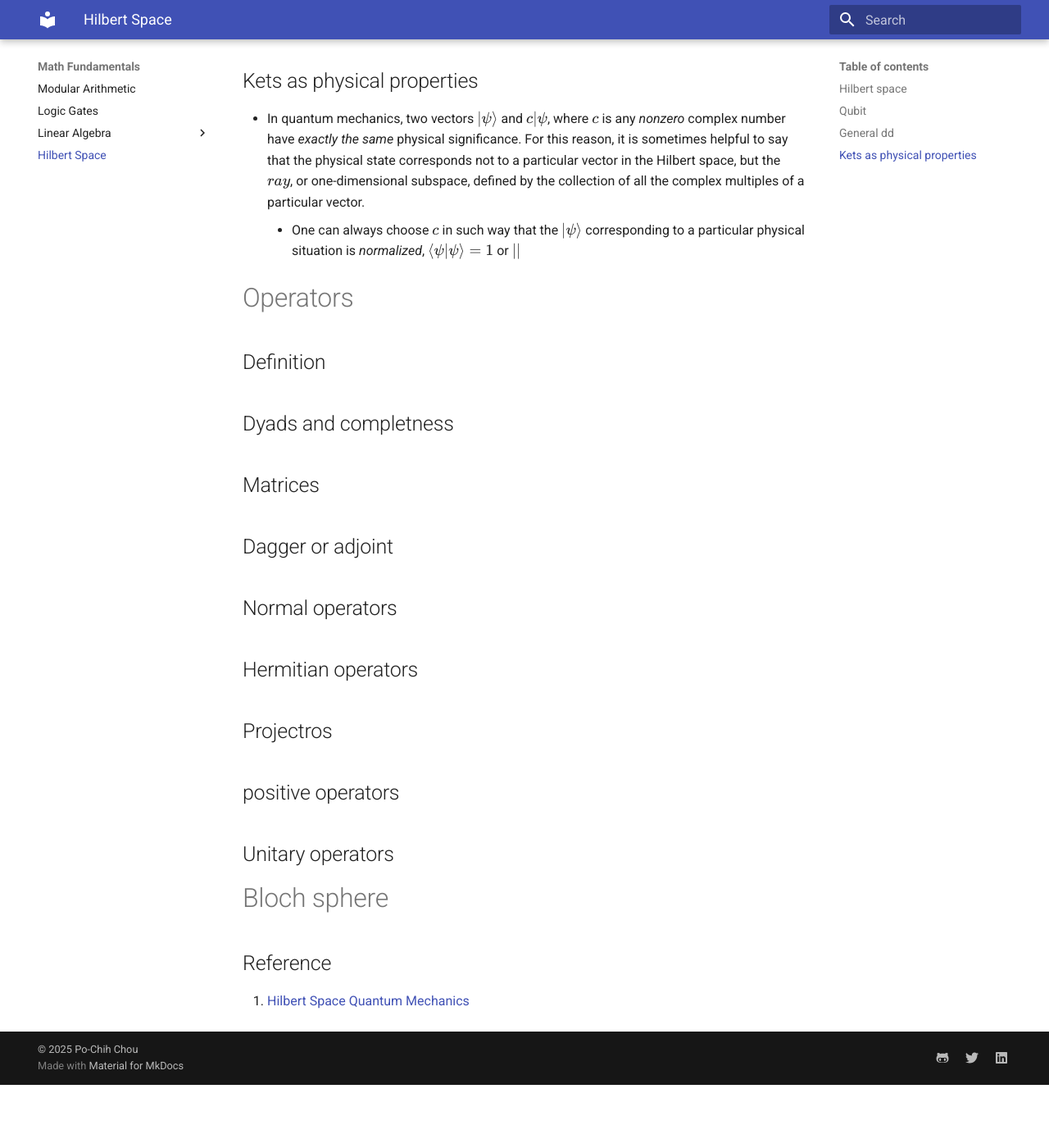
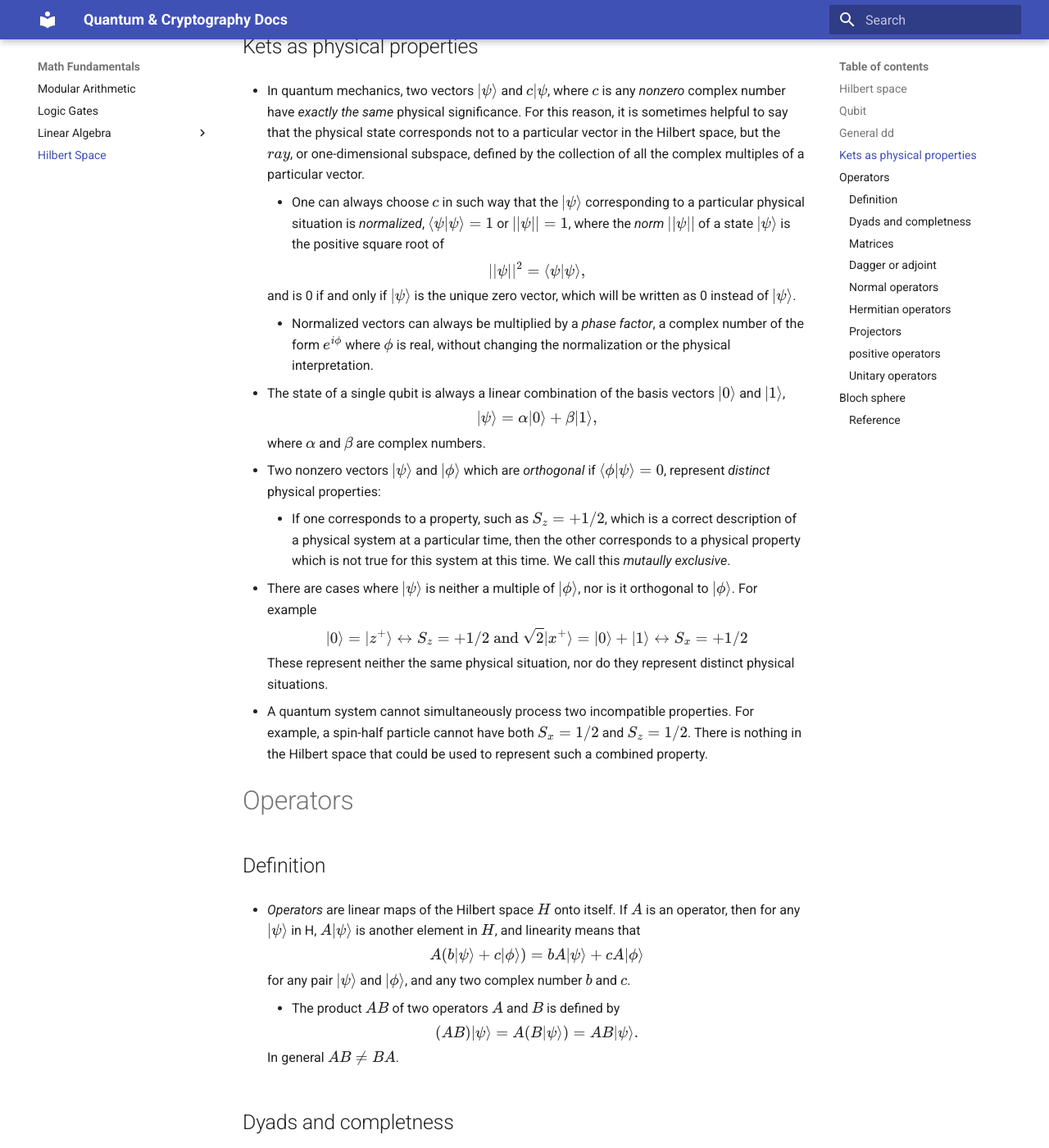
Before and after one commit to pcchouCR97/Understanding-Cryptography-by-Christof-Paar, an MkDocs documentation site: the page built from docs/Math_Fundamentals/hilbert_space.md, in a window 1280 px wide and 1400 px high, scrolled down 2032 px. Shown: the whole window at 82% size. Built offline with MkDocs 1.6.1 and Material for MkDocs 9.7.7, drawn with Linux system fonts in a browser that asks for light colours; formulas are drawn with MathJax 3; before the commit the page ends 3355 px from its top, so only the background shows below that; some of the changed text lies outside the part shown.

Commit message:
20250109_H01

```diff
--- a/docs/Math_Fundamentals/hilbert_space.md
+++ b/docs/Math_Fundamentals/hilbert_space.md
@@ -101,13 +99,72 @@
 ## Kets as physical properties
 
 -   In quantum mechanics, two vectors $|\psi\rangle$ and $c|\psi$, where $c$ is any *nonzero* complex number have *exactly the same* physical significance. For this reason, it is sometimes helpful to say that the physical state corresponds not to a particular vector in the Hilbert space, but the *$ray$*, or one-dimensional subspace, defined by the collection of all the complex multiples of a particular vector.
-    - One can always choose $c$ in such way that the $| \psi \rangle$ corresponding to a particular physical situation is *normalized*, $\langle \psi | \psi \rangle = 1$ or $||$
+    -   One can always choose $c$ in such way that the $| \psi \rangle$ corresponding to a particular physical situation is *normalized*, $\langle \psi | \psi \rangle = 1$ or $||\psi|| = 1$, where the *norm* $||\psi||$ of a state $|\psi\rangle$ is the positive square root of
 
+    $$
+    || \psi||^{2} = \langle \psi | \psi \rangle,
+    $$
+
+    and is 0 if and only if $\lvert \psi \rangle$ is the unique zero vector, which will be written as 0 instead of $| \psi \rangle$.
+
+    -   Normalized vectors can always be multiplied by a *phase factor*, a complex number of the form $e^{i\phi}$ where $\phi$ is real, without changing the normalization or the physical interpretation.
+
+-   The state of a single qubit is always a linear combination of the basis vectors $|0\rangle$ and $|1\rangle$,
+
+    $$
+    |\psi\rangle = \alpha |0\rangle + \beta |1\rangle,
+    $$
+
+    where $\alpha$ and $\beta$ are complex numbers.
+
+-   Two nonzero vectors $|\psi \rangle$ and $|\phi\rangle$ which are *orthogonal* if $\langle \phi | \psi \rangle = 0$, represent *distinct* physical properties:
+    -   If one corresponds to a property, such as $S_{z} = + 1/2$, which is a correct description of a physical system at a particular time, then the other corresponds to a physical property which is not true for this system at this time. We call this *mutaully exclusive*.
+
+-   There are cases where $|\psi \rangle$ is neither a multiple of $| \phi \rangle$, nor is it orthogonal to $|\phi\rangle$. For example
+
+    $$
+    |0\rangle = |z^{+}\rangle \leftrightarrow S_{z} = +1/2 \ \text{and} \ \sqrt{2}|x^{+}\rangle = |0\rangle + |1\rangle \leftrightarrow S_{x} = +1/2
+    $$
+
+     These represent neither the same physical situation, nor do they represent distinct physical situations.
+
+-   A quantum system cannot simultaneously process two incompatible properties. For example, a spin-half particle cannot have both $S_{x} = 1/2$ and $S_{z} = 1/2$. There is nothing in the Hilbert space that could be used to represent such a combined property.
 
 # Operators
 ## Definition
 
+-   *Operators* are linear maps of the Hilbert space $H$ onto itself. If $A$ is an operator, then for any $|\psi\rangle$ in H, $A|\psi\rangle$ is another element in $H$, and linearity means that
+
+    $$
+    A(b|\psi\rangle + c|\phi\rangle) = bA|\psi\rangle + cA|\phi\rangle
+    $$
+
+    for any pair $|\psi\rangle$ and $|\phi\rangle$, and any two complex number $b$ and $c$.
+
+    - The product $AB$ of two operators $A$ and $B$ is defined by
+
+    $$
+    (AB)|\psi\rangle = A(B|\psi\rangle) = AB|\psi\rangle.
+    $$
+
+    In general $AB \neq BA$.
+
 ## Dyads and completness
+
+-   The simplest operator is a *dyad*, $|x\rangle \langle w|$. This action is defined by
+
+    $$
+    \color{red}{(|x\rangle \langle w|)}|\psi\rangle = |x \rangle \langle w | \psi \rangle = \color{blue}{(\langle w | \psi \rangle)}|x\rangle.
+    $$
+
+    remember the *operators* properties
+
+    $$
+    \color{red}{(AB)}|\psi\rangle = A(B|\psi\rangle) = \color{blue}{AB}|\psi\rangle.
+    $$
+
+    !!! note
+        The middle term, formed by removing the parentheses and replacing two vertivle bars $||$ with one bar $|$.
 
 ## Matrices
 
@@ -117,7 +174,7 @@
 
 ## Hermitian operators
 
-## Projectros
+## Projectors
 
 ## positive operators
 
```
Also changed, not shown: other parts of docs/Math_Fundamentals/hilbert_space.md (+0 -2 lines).
